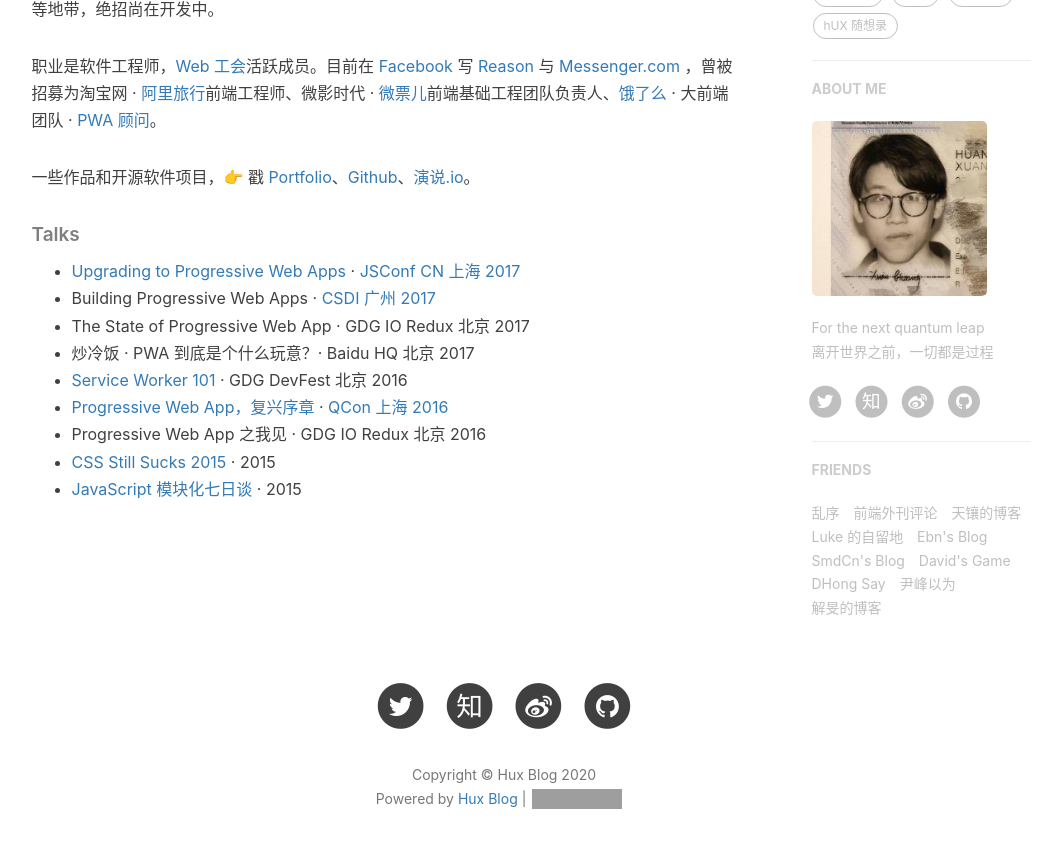
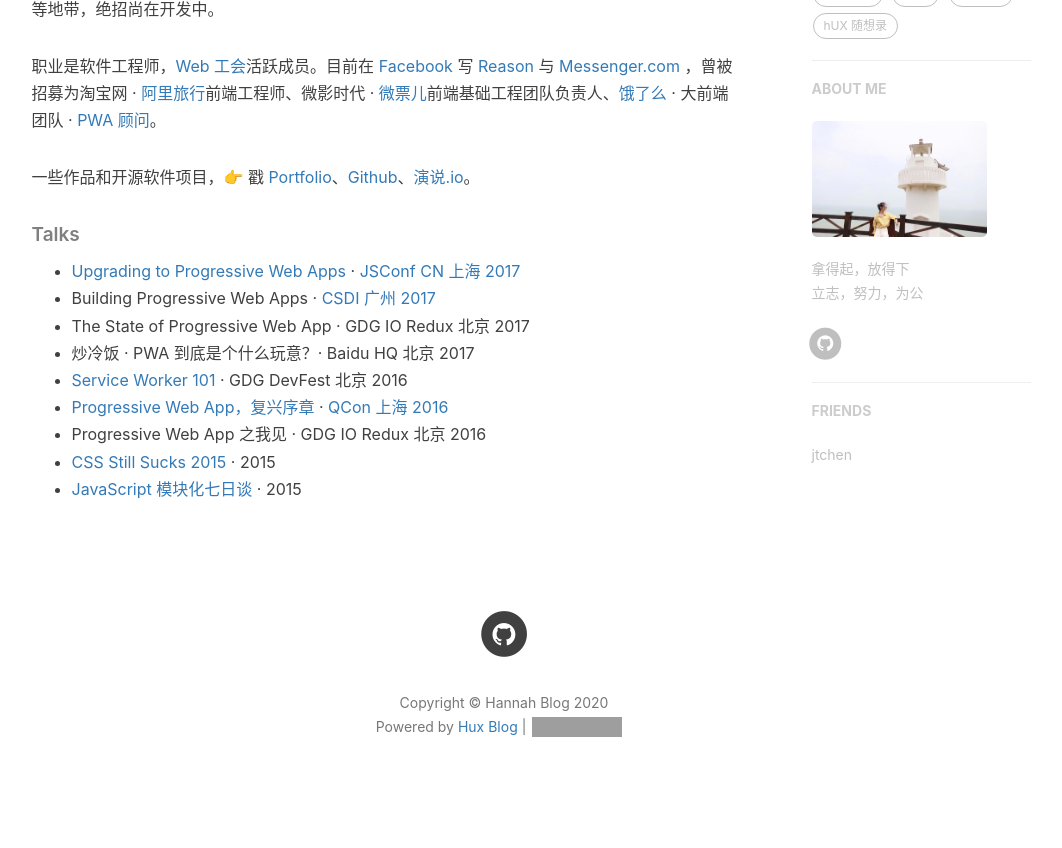
Before and after one commit to HannahTANG/HannahTANG.github.io, a Jekyll site: the page built from about.html, in a window 1280 px wide and 900 px high, scrolled down 634 px. Shown: the top 848 px of the window, without its empty margins (136-1198 px from the left). Built offline with Jekyll 4.4.1, drawn with Linux system fonts in a browser that asks for light colours; nearby versions of some CDN libraries; comment, search, counter and statistics services are not loaded; part of the change alters nothing that is shown; grey boxes are pictures that could not be loaded.

Commit message:
rename hannah

```diff
--- a/_config.yml
+++ b/_config.yml
@@ -1,8 +1,8 @@
 # Site settings
-title: Hux Blog
-SEOTitle: 黄玄的博客 | Hux Blog
+title: Hannah Blog
+SEOTitle: 唐洁琪的博客 | Hannah Blog
 header-img: img/home-bg.jpg
-email: huxpro@gmail.com
+email: 1419749330@qq.com
 description: "关于程序与设计、黑客与画家 | 黄玄，Web & Mobile Lover，Software Engineer，UX Designer | 这里是 @Hux黄玄 的个人博客，与你一起发现更大的世界。"
 keyword: "黄玄, Hux黄玄, Hux, 鬼栈, huxpro, @huxpro, 黄玄的博客, Hux Blog, 博客, 个人网站, 互联网, Web, JavaScript, 前端, 设计"
 url: "https://huangxuan.me"              # your host, for absolute URL
@@ -13,10 +13,10 @@ future: true
 
 # SNS settings
 RSS: false
-weibo_username:     huxpro
-zhihu_username:     huxpro
-github_username:    huxpro
-twitter_username:   huxpro
+#weibo_username:     huxpro
+#zhihu_username:     huxpro
+github_username:    HannahTANG
+#twitter_username:   huxpro
 #facebook_username:  huxpro
 #linkedin_username:  firstname-lastname-idxxxx
 
@@ -59,7 +59,7 @@ kramdown:
 
 
 # Disqus settings
-disqus_username: hux
+disqus_username: hannah
 
 # Netease settings
 netease_comment: false
@@ -78,8 +78,8 @@ ga_domain: huangxuan.me
 
 # Sidebar settings
 sidebar: true                           # whether or not using Sidebar.
-sidebar-about-description: "For the next quantum leap<br>离开世界之前，一切都是过程"
-sidebar-avatar: /img/avatar-hux-ny.jpg      # use absolute URL, seeing it's used in both `/` and `/about/`
+sidebar-about-description: "拿得起，放得下<br>立志，努力，为公"
+sidebar-avatar: /img/hannah-ny.jpg      # use absolute URL, seeing it's used in both `/` and `/about/`
 
 
 
@@ -106,34 +106,34 @@ friends: [
     #     title: "Su",
     #     href: "http://su.gallery/"
     # },{
-        title: "乱序",
-        href: "http://mida.re/"
-    },{
-        title: "前端外刊评论",
-        href: "http://qianduan.guru/"
-    },{
-        title: "天镶的博客",
-        href: "http://lingyu.wang/"
-    },{
-        title: "Luke 的自留地",
-        href: "http://hmqk1995.github.io"
-    },{
-        title: "Ebn's Blog",
-        href: "http://ebnbin.com/"
-    },{
-        title: "SmdCn's Blog",
-        href: "http://blog.smdcn.net"
-    },{
-        title: "David's Game",
-        href: "https://www.ruoyaowu.com/"
-    },{
-        title: "DHong Say",
-        href: "http://dhong.co"
-    },{
-        title: "尹峰以为",
-        href: "http://ingf.github.io/"
-    },{
-        title: "解旻的博客",
-        href: "http://xieminis.me/"
+        title: "jtchen",
+        href: "https://www.jtchen.cn/"
+#    },{
+#        title: "前端外刊评论",
+#        href: "http://qianduan.guru/"
+#    },{
+#        title: "天镶的博客",
+#        href: "http://lingyu.wang/"
+#    },{
+#        title: "Luke 的自留地",
+#        href: "http://hmqk1995.github.io"
+#    },{
+#        title: "Ebn's Blog",
+#        href: "http://ebnbin.com/"
+#    },{
+#        title: "SmdCn's Blog",
+#        href: "http://blog.smdcn.net"
+#    },{
+#        title: "David's Game",
+#        href: "https://www.ruoyaowu.com/"
+#    },{
+#        title: "DHong Say",
+#        href: "http://dhong.co"
+#    },{
+#        title: "尹峰以为",
+#        href: "http://ingf.github.io/"
+#    },{
+#        title: "解旻的博客",
+#        href: "http://xieminis.me/"
     }
 ]
```
Also changed, not shown: img/hannah-ny.jpg (added).
